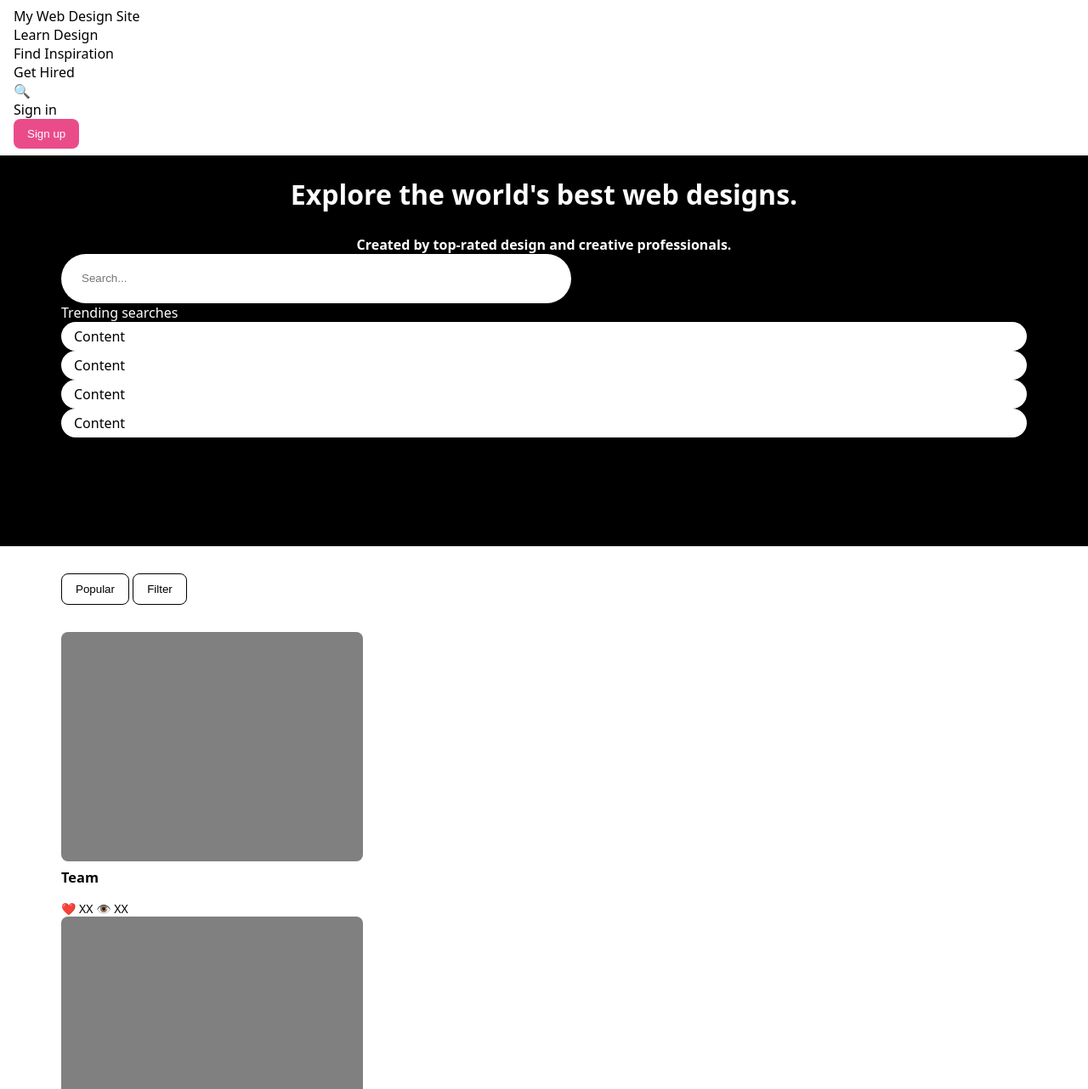
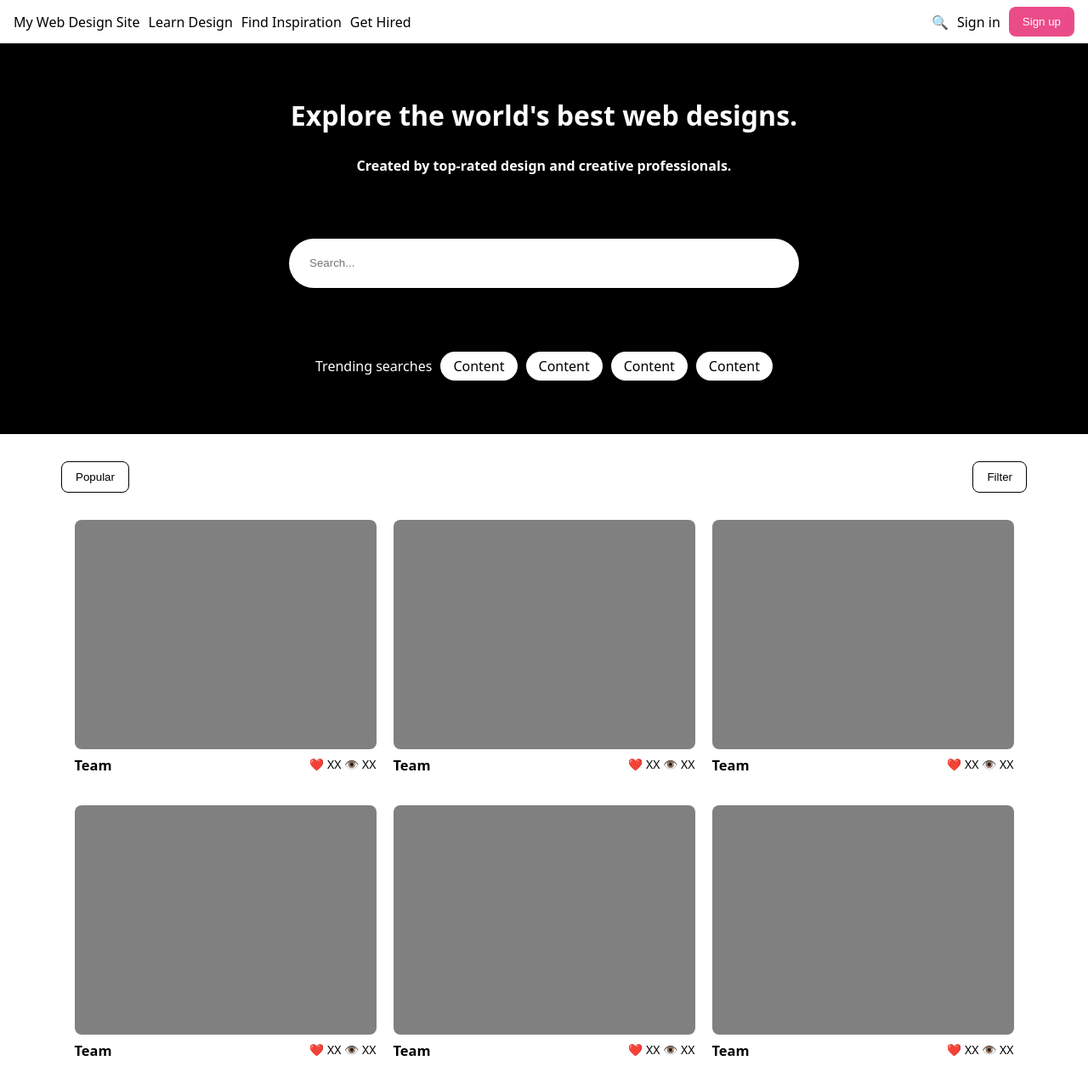
Before and after one commit to RuqayaHusain/flexbox-lab, a plain HTML site: page index.html in a window 1280 px wide. Shown: the top 1282 px of the page at 85% size. Drawn offline with Linux system fonts and the light colour scheme.

Commit message:
done with all tasks

```diff
--- a/css/style.css
+++ b/css/style.css
@@ -11,6 +11,8 @@ body {
 nav {
   background-color: white;
   padding: 8px 16px;
+  display: flex;
+  justify-content: space-between;
 }
 
 p {
@@ -22,6 +24,11 @@ section {
   background-color: black;
   color: white;
   padding: 24px 72px;
+  display: flex;
+  flex-direction: column;
+  justify-content: center;
+  align-items: center;
+  gap: 75px;
 }
 
 h1,
@@ -51,6 +58,11 @@ input {
 main {
   background-color: white;
   padding: 32px 72px;
+  display: flex;
+  justify-content: center;
+  align-items: center;
+  flex-wrap:wrap;
+  gap: 20px;
 }
 
 nav button {
@@ -71,6 +83,8 @@ nav button {
 
 .card-footer {
   font-size: 14px;
+  display: flex;
+  justify-content:space-between;
 }
 
 .card-footer * {
@@ -80,6 +94,8 @@ nav button {
 #subnav {
   padding: 32px 72px 0;
   background-color: white;
+  display: flex;
+  justify-content: space-between;
 }
 
 #subnav button {
@@ -95,3 +111,14 @@ nav button {
   border-radius: 50px;
   padding: 6px 15px;
 }
+
+#destinations, #actions {
+    display: flex;
+    align-items: center;
+    gap: 10px;
+}
+#trending {
+    display: flex;
+    gap: 10px;
+    align-items: center;
+}
```
